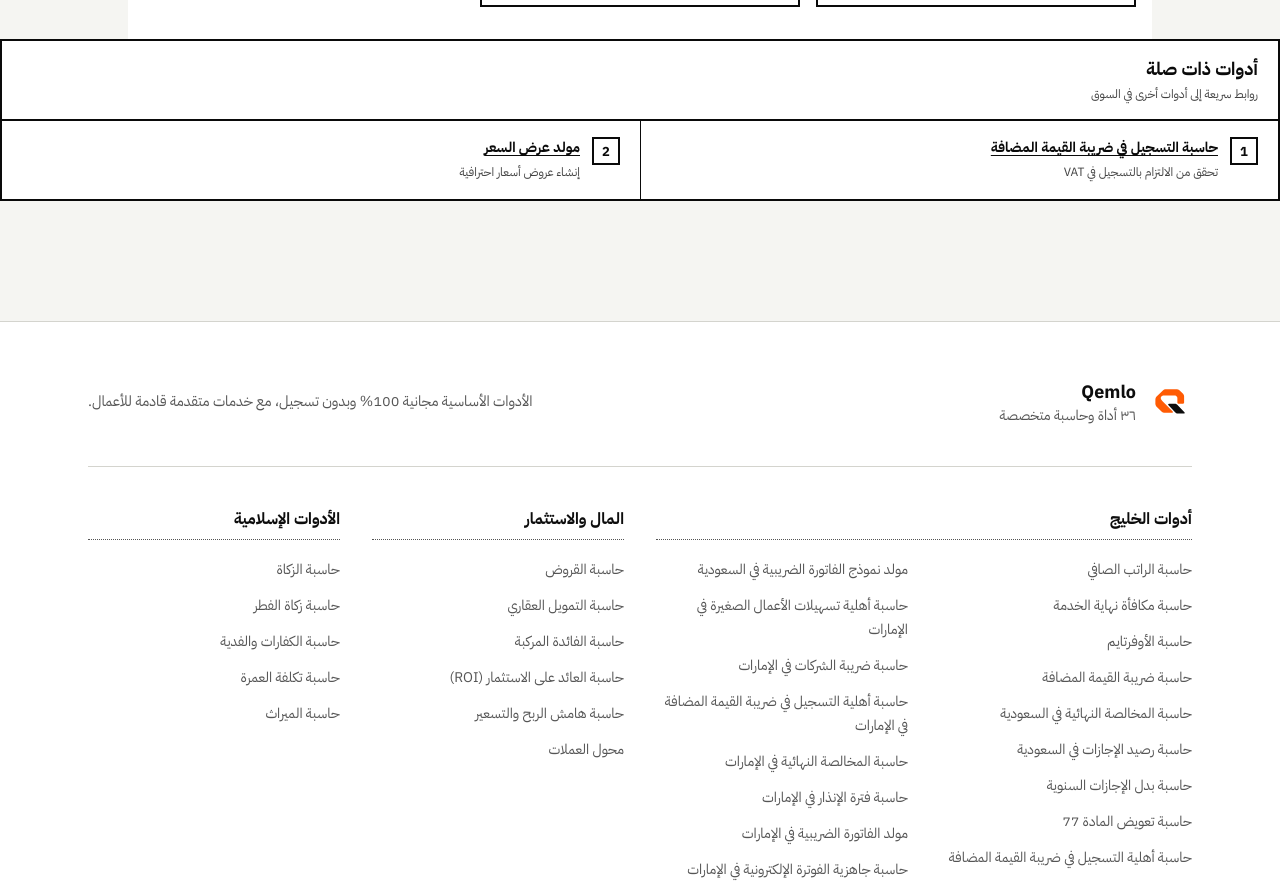
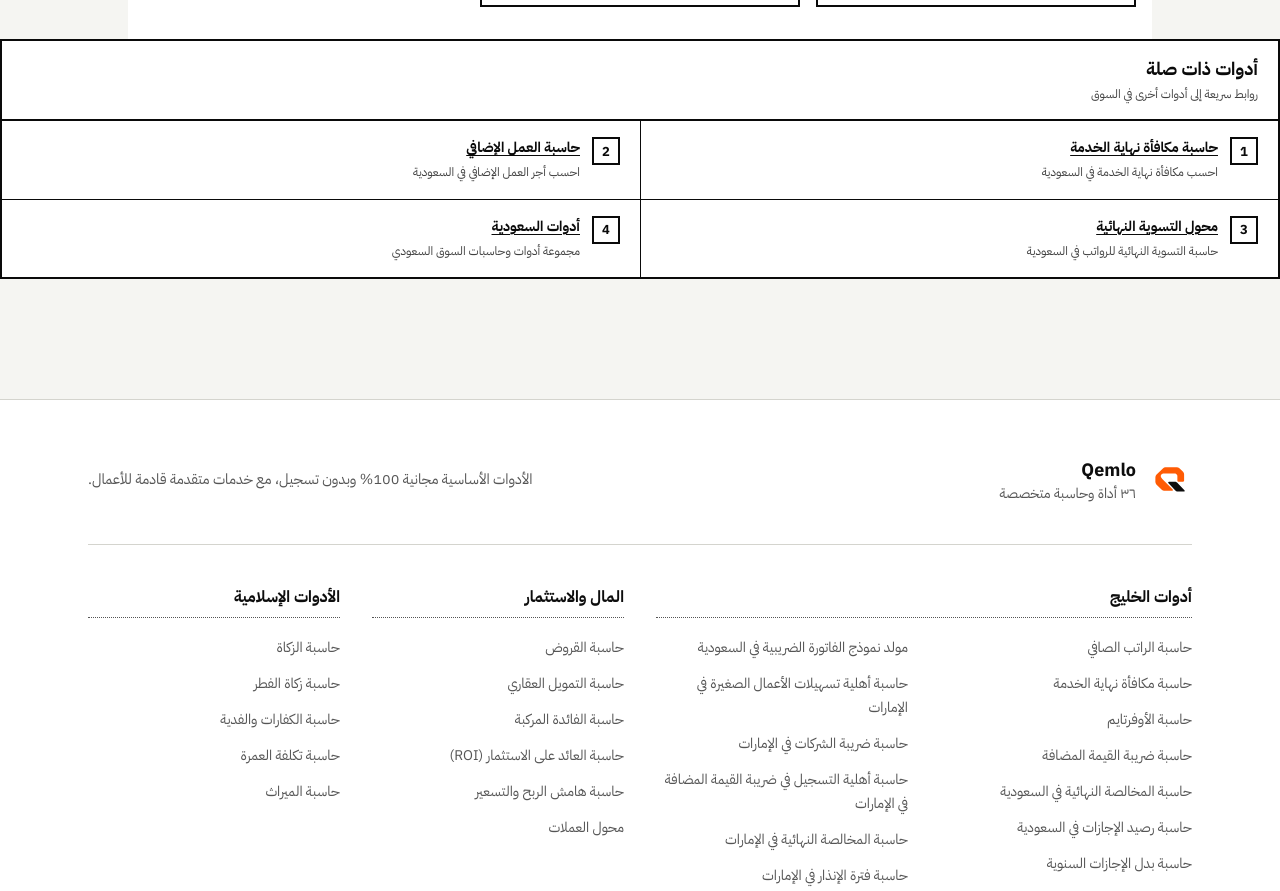
Before and after one commit to MAHMADzubair/arabic-tools, a Next.js app: page /salary-calculator/saudi in a window 1280 px wide. Shown: the part 8020-8911 px from the top of the page. Built offline with nearby package versions, Linux system fonts and the light colour scheme; no server answers.

Commit message:
Day 7: finalize regional SEO improvements and audit

```diff
--- a/app/ar/ae/quotation-generator/page.js
+++ b/app/ar/ae/quotation-generator/page.js
@@ -9,17 +9,7 @@ export const metadata = {
   title: "مولد عرض سعر الإمارات 2026 | نموذج Quotation مجاني",
   description:
     "أنشئ عرض سعر احترافي بالعربية والإنجليزية في الإمارات، أضف المنتجات والخدمات والخصومات وضريبة VAT واطبع نموذجاً جاهزاً للعميل.",
-  keywords: [
-    "عرض سعر الإمارات",
-    "مولد عرض سعر",
-    "نموذج quotation الإمارات",
-    "عرض سعر احترافي بالعربية",
-    "UAE quotation generator",
-    "quote template UAE Arabic",
-    "عرض أسعار خدمات الإمارات",
-    "نموذج عرض سعر مجاني",
-    "عرض سعر مع VAT الإمارات",
-  ],
+
   alternates: {
     canonical: "/ar/ae/quotation-generator",
     languages: {
@@ -171,14 +161,7 @@ const relatedTools = [
     badge: "الشامل",
     badgeColor: "bg-emerald-700 text-white font-bold",
   },
-  {
-    href: "/salary-calculator/saudi",
-    icon: "💰",
-    title: "حاسبة الراتب الصافي في السعودية",
-    desc: "احسب صافي راتبك في المملكة العربية السعودية",
-    badge: "Business",
-    badgeColor: "bg-green-100 text-green-800",
-  },
+
 ];
 
 // ─── Page ─────────────────────────────────────────────────────────────────────
--- a/app/ar/ae/vat-registration-checker/page.js
+++ b/app/ar/ae/vat-registration-checker/page.js
@@ -162,14 +162,7 @@ const relatedTools = [
     badge: "Business",
     badgeColor: "bg-amber-100 text-amber-800",
   },
-  {
-    href: "/salary-calculator/saudi",
-    icon: "💰",
-    title: "حاسبة الراتب الصافي في السعودية",
-    desc: "احسب صافي راتبك في المملكة العربية السعودية",
-    badge: "Business",
-    badgeColor: "bg-green-100 text-green-800",
-  },
+
   {
     href: "/ar/ae/corporate-tax-calculator",
     icon: "🏛️",
--- a/app/salary-calculator/saudi/page.js
+++ b/app/salary-calculator/saudi/page.js
@@ -1,11 +1,12 @@
 import SalaryCalculator from "@/components/SalaryCalculator";
-import RelatedBusinessTools from "@/components/business/RelatedBusinessTools";
+
 import ToolGuideSection from "@/components/ToolGuideSection";
 import GeoSummary from "@/components/business/GeoSummary";
 import { SITE_URL } from "@/lib/siteConfig";
+import RelatedBusinessTools from "@/components/business/RelatedBusinessTools";
 
 export const metadata = {
-  keywords: ["حساب راتب الصافي السعودية", "آلة حساب الرواتب", "حساب صافي الراتب", "GOSI", "sanad", "حساب صافي الراتب السعودي"],
+
   title: "حاسبة الراتب الصافي في السعودية 2026 | خصم التأمينات GOSI وساند",
   description:
     "احسب صافي راتبك في السعودية بدقة بعد استقطاع التأمينات الاجتماعية (GOSI) وساند وفق النظامين السابق والجديد 2026، مع تفصيل بدل السكن والنقل ومنصة قوى ونظام حماية الأجور.",
@@ -140,8 +141,10 @@ export default function SaudiSalaryPage() {
         title="أدوات ذات صلة"
         subtitle="روابط سريعة إلى أدوات أخرى في السوق"
         tools={[
-          { href: "/ar/ae/vat-registration-checker", icon: "🏢", title: "حاسبة التسجيل في ضريبة القيمة المضافة", desc: "تحقق من الالتزام بالتسجيل في VAT" },
-          { href: "/ar/ae/quotation-generator", icon: "📋", title: "مولد عرض السعر", desc: "إنشاء عروض أسعار احترافية" },
+{ href: "/gratuity-calculator/saudi", icon: "💰", title: "حاسبة مكافأة نهاية الخدمة", desc: "احسب مكافأة نهاية الخدمة في السعودية" },
+{ href: "/overtime-calculator/saudi", icon: "⏰", title: "حاسبة العمل الإضافي", desc: "احسب أجر العمل الإضافي في السعودية" },
+{ href: "/ar/sa/final-settlement-calculator", icon: "🏁", title: "محول التسوية النهائية", desc: "حاسبة التسوية النهائية للرواتب في السعودية" },
+{ href: "/ar/sa", icon: "🇸🇦", title: "أدوات السعودية", desc: "مجموعة أدوات وحاسبات السوق السعودي" }
         ]}
       />
     </div>
```
Also changed, not shown: audit/day7-organic-growth.md (added, +80 -0 lines).
